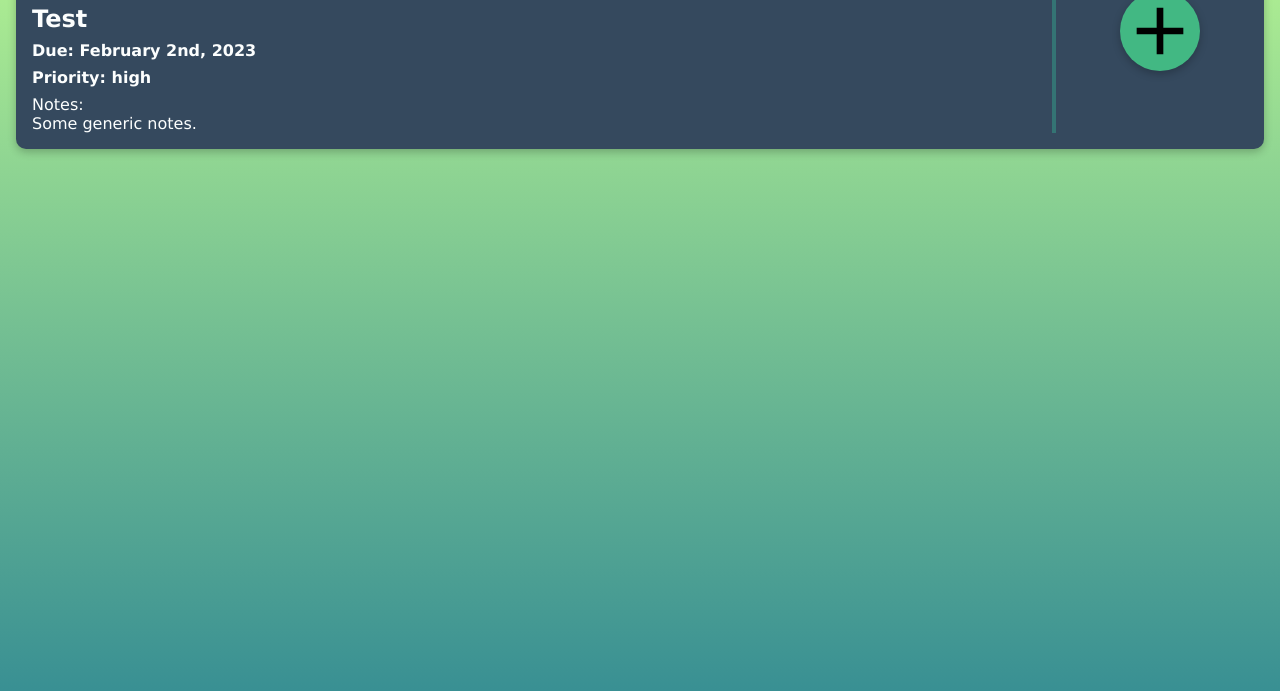
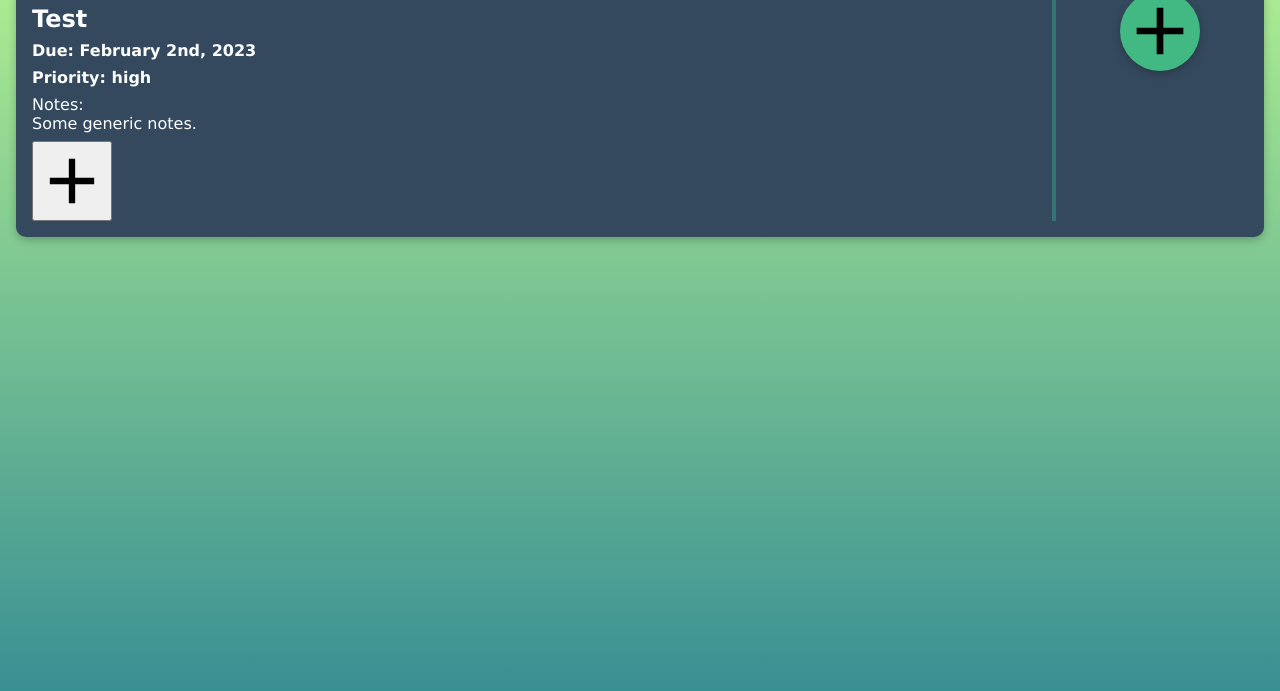
Before and after one commit to Mike-138/todo-list, a website built with webpack: page dist/index.html in a window 1280 px wide. Shown: the part 73-764 px from the top of the page. Built offline with nearby package versions, Linux system fonts and the light colour scheme.

Commit message:
Add todo button to project cards
Need to add todo creation logic; should also refactor buttons into modules

```diff
--- a/src/modules/project_object.js
+++ b/src/modules/project_object.js
@@ -1,4 +1,5 @@
 import { format } from "date-fns";
+import plusIcon from "../assets/icons/plus.svg";
 
 
 const project = (title, description, dueDate, priority, notes, ...items) => {
@@ -104,12 +105,22 @@ const project = (title, description, dueDate, priority, notes, ...items) => {
         const notes = _addBodyElement(getNotes());
         notes.classList.add("notes");
 
+        const addTodoButton = (() => {
+            const button = document.createElement("button");
+            button.classList.add("add-todo-button");
+            const image = new Image();
+            image.src = plusIcon;
+            button.appendChild(image);
+            return button;
+        })();
+
         innerContainer.append(
             title,
             description,
             dueDate,
             priority,
-            notes
+            notes,
+            addTodoButton
         );
 
         container.appendChild(innerContainer);
--- a/src/styles/style.css
+++ b/src/styles/style.css
@@ -70,6 +70,11 @@ body {
     display: none;
 }
 
+.add-todo-button {
+    height: 5rem;
+    width: 5rem;
+}
+
 .due::before {
     content: "Due: ";
 }
```
Also changed, not shown: dist/main.js.
